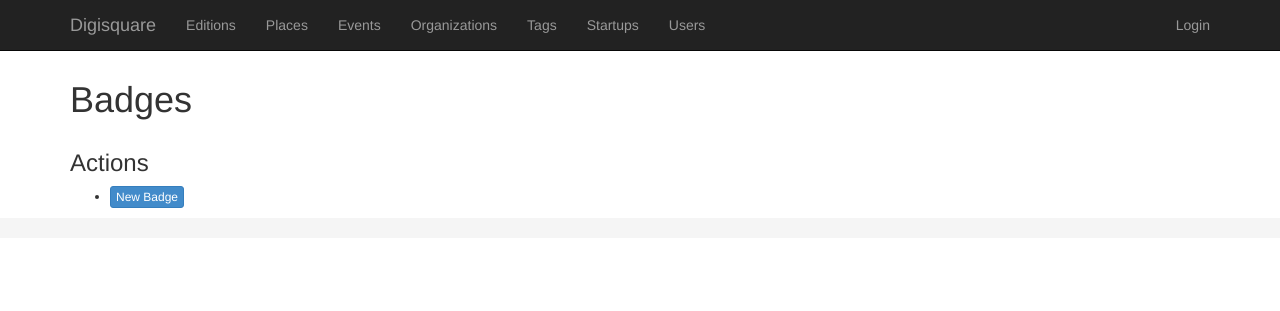
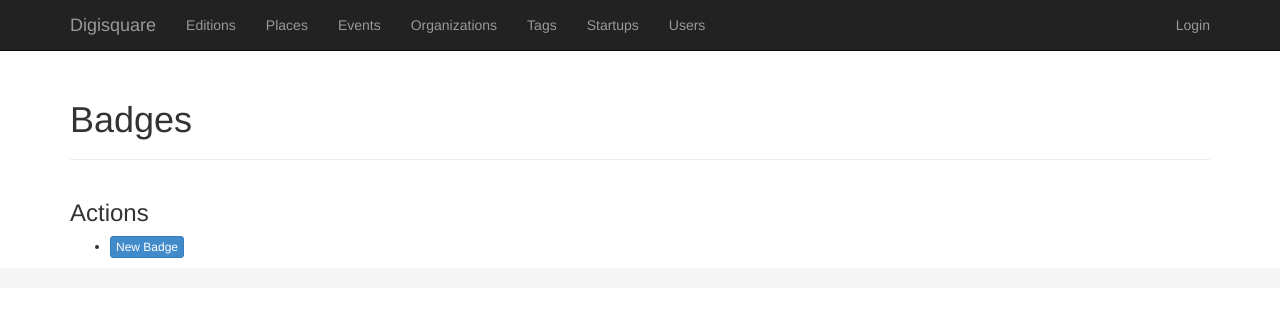
Before and after one commit to digisquare/digisquare, a CakePHP app: the page made by app/View/Badges/index.ctp in a window 1280 px wide. Shown: the top 311 px of the page. Run offline with PHP 8.4 and a stand-in for CakePHP, Linux system fonts and the light colour scheme; the template is opened without the code that fills it, so the values that code supplies are empty; some libraries are stand-ins or nearby versions.

Commit message:
clean header view badge

```diff
--- a/app/View/Badges/index.ctp
+++ b/app/View/Badges/index.ctp
@@ -1,5 +1,7 @@
 <div class="badges index">
-	<h1><?php echo __('Badges'); ?></h1>
+	<div class="page-header">
+		<h1><?php echo __('Badges'); ?></h1>
+	</div>
 	<div class="row">
 		<?php foreach ($badges as $badge): ?>
 			<div class="thumbnail col-md-2">
```
